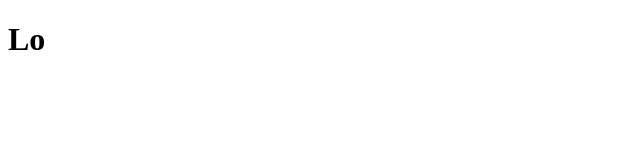
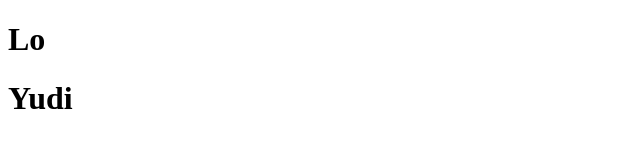
Before and after one commit to YudiVS/Teste, a plain HTML site: page index.html in a window 1280 px wide. Shown: the whole page, without its empty margins (0-640 px from the left). Drawn offline with Linux system fonts and the light colour scheme.

Commit message:
Nova linha Yudi

```diff
--- a/index.html
+++ b/index.html
@@ -7,5 +7,6 @@
 </head>
 <body>
     <h1>Lo</h1>
+    <h1>Yudi</h1>
 </body>
 </html>
```
